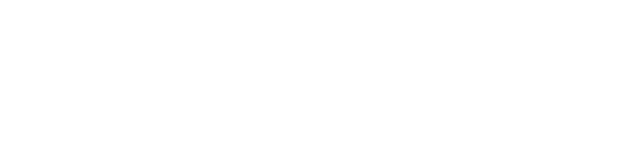
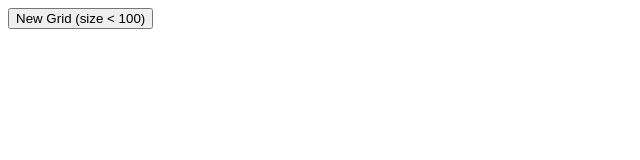
Before and after one commit to jim-ubuntu/etch-a-sketch, a plain HTML site: page index.html in a window 1280 px wide. Shown: the whole page, without its empty margins (0-640 px from the left). Drawn offline with Linux system fonts and the light colour scheme.

Commit message:
Implemented project without extra credit.

```diff
--- a/index.html
+++ b/index.html
@@ -4,6 +4,7 @@
     <meta charset="UTF-8">
     <meta name="viewport" content="width=device-width, initial-scale=1.0">
     <link rel="stylesheet" href="styles.css">
+    <script src="javascript.js" defer></script>
     <title>Document</title>
 </head>
 <body>
--- a/javascript.js
+++ b/javascript.js
@@ -0,0 +1,39 @@
+let container = document.createElement("div");
+container.style.display = "flex";
+let gridSize = 0;
+const newCanvasButton = document.createElement("button");
+newCanvasButton.textContent = "New Grid (size < 100)";
+newCanvasButton.addEventListener("click", () => {
+    container.innerHTML = "";
+    gridSize = prompt("Enter the grid size (must be < 100)");
+    createGrid(gridSize);
+
+    });
+document.body.appendChild(newCanvasButton)
+
+function createGrid(width=16){
+
+    if (width >100){
+        return alert("Error, must be smaller than 100.")
+    }
+
+    for (let j=0;j<width;j++){
+        let row = document.createElement("div");
+        for (let i=0;i<width;i++){
+            let newBlock = document.createElement("div");
+            newBlock.style.background = "white";
+            newBlock.style.width = "50px";
+            newBlock.style.height = "50px";
+            newBlock.addEventListener("mouseover", () => {
+                newBlock.style.background = "blue";
+            })
+
+            row.appendChild(newBlock);
+
+
+    }
+    container.appendChild(row);
+}
+}
+createGrid();
+document.body.appendChild(container);
```
